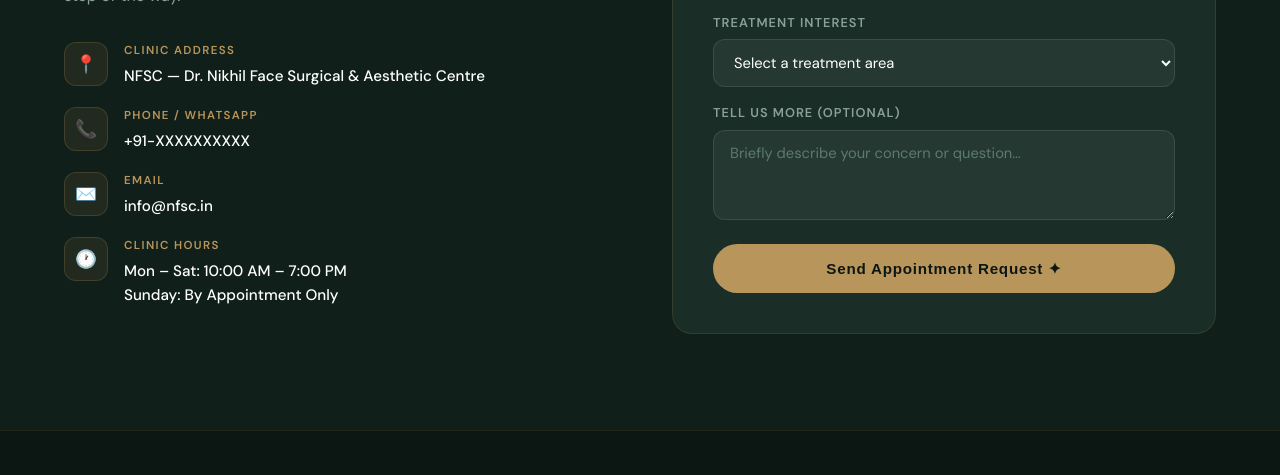
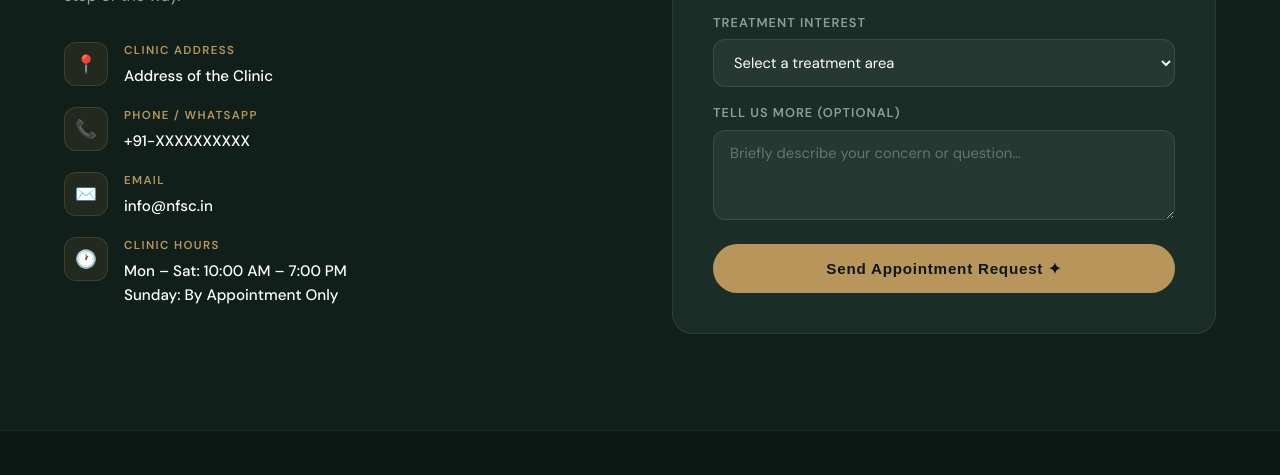
Before and after one commit to EVIL6969/nfsc, a plain HTML site: page index.html in a window 1280 px wide. Shown: the part 7919-8394 px from the top of the page. Drawn offline with nearby package versions, Linux system fonts and the light colour scheme; a web font is replaced by a local one.

Commit message:
index.html

```diff
--- a/index.html
+++ b/index.html
@@ -494,7 +494,7 @@
             <div class="contact-icon">📍</div>
             <div>
               <div class="contact-item-label">Clinic Address</div>
-              <div class="contact-item-value">NFSC — Dr. Nikhil Face Surgical & Aesthetic Centre</div>
+              <div class="contact-item-value">Address of the Clinic</div>
             </div>
           </div>
           <div class="contact-item">
```
